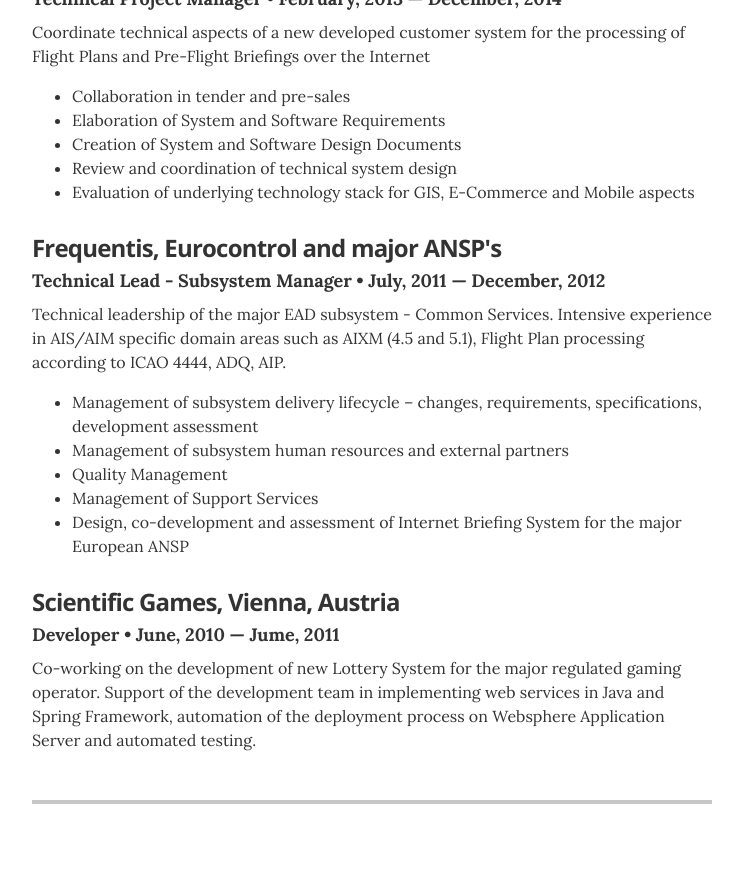
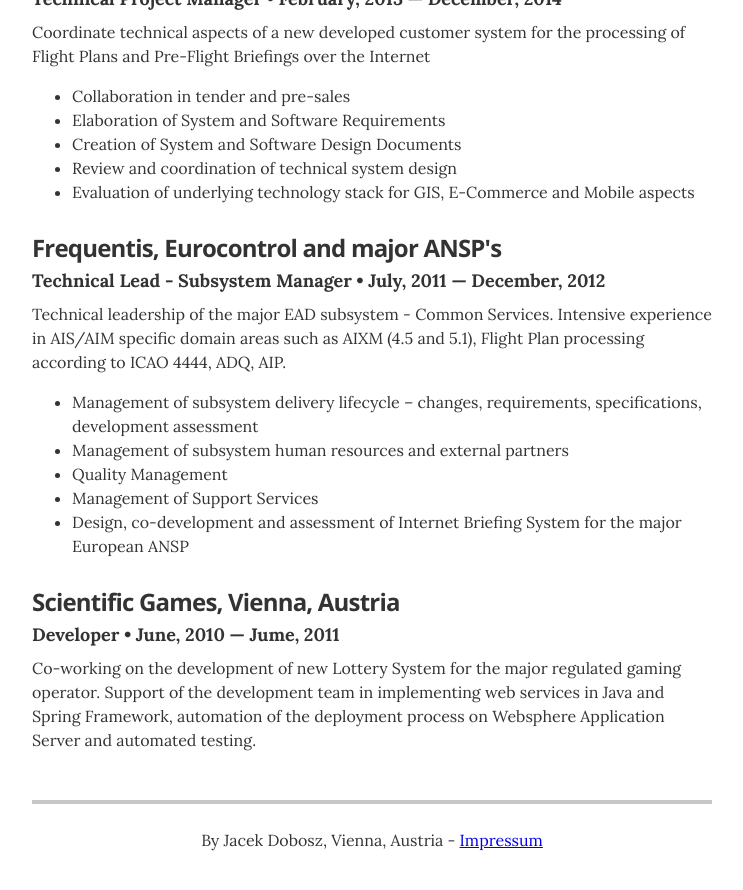
Before and after one commit to jdobosz/jdobosz.github.io, a Jekyll site: the page built from index.html, in a window 1280 px wide and 900 px high, scrolled down 2200 px. Shown: the top 890 px of the window, without its empty margins (268-1011 px from the left). Built offline with Jekyll 4.4.1, drawn with Linux system fonts in a browser that asks for light colours.

Commit message:
add impressum wko link

```diff
--- a/_layouts/resume.html
+++ b/_layouts/resume.html
@@ -237,7 +237,7 @@
       {% endif %}
 
       <footer class="page-footer">
-
+        By Jacek Dobosz, Vienna, Austria - <a href="https://firmen.wko.at/Web/DetailsKontakt.aspx?FirmaID=5a1a0679-04ce-46a3-8fac-1e40b8645030" target="_blank">Impressum</a>
       </footer>
 
     </div>
```
